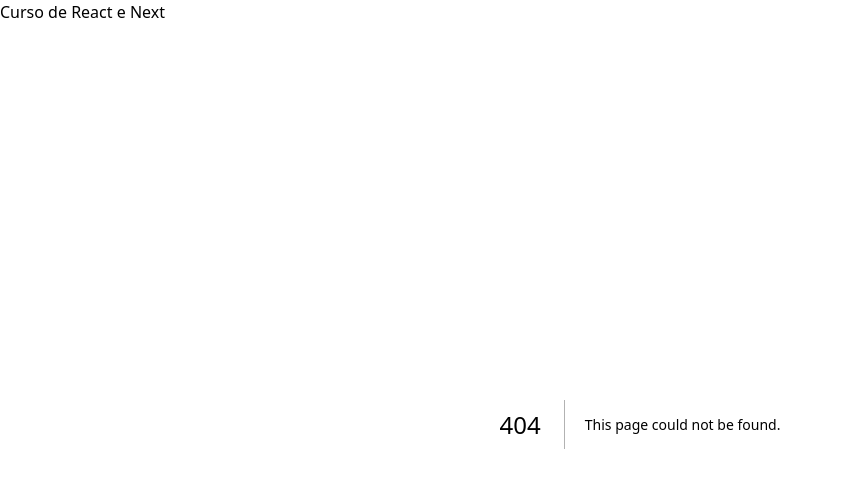
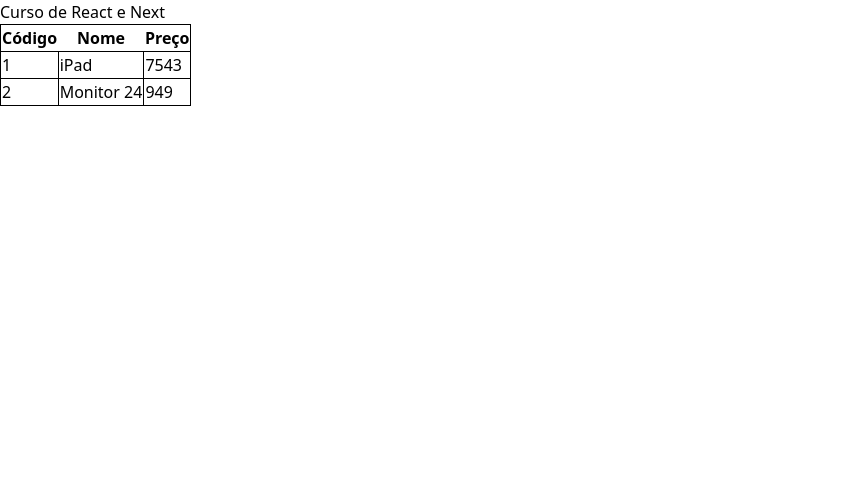
Before and after one commit to Davidjean23reis/lateste1, a Next.js app: page /render/repeticao2 in a window 1280 px wide. Before the commit this address had no page. Shown: the top 488 px of the page, without its empty margins (0-843 px from the left). Built offline with nearby package versions, Linux system fonts and the light colour scheme.

Commit message:
Repetição

```diff
--- /dev/null
+++ b/data/listaProduto.js
@@ -0,0 +1,6 @@
+import Produto from "../model/produto"
+
+export default [
+    new Produto(1, "iPad", 7543),
+    new Produto(2, "Monitor 24", 949)
+]
--- /dev/null
+++ b/model/produto.js
@@ -0,0 +1,20 @@
+export default class produto {
+    #id
+    #nome
+    #preco
+
+    constructor(id, nome, preco) {
+        this.#id = id
+        this.#nome = nome
+        this.#preco = preco
+    }
+    get id(){
+      return this.#id
+    }
+    get nome() {
+        return this.#nome
+    }
+    get preco(){
+        return this.#preco
+    }
+}
--- /dev/null
+++ b/src/pages/render/repeticao2.jsx
@@ -0,0 +1,36 @@
+import listaProdutos from "../../../data/listaProduto"
+
+export default function repeticao2() {
+    const comBorda = {
+        border: "1px solid black"
+    }
+    function renderizarLinhas() {
+        return listaProdutos.map(produto => {
+            return (
+                <tr key={produto.id}>
+                    <td style={comBorda} >{produto.id}</td>
+                    <td style={comBorda} >{produto.nome}</td>
+                    <td style={comBorda} >{produto.preco}</td>
+                </tr>
+            )
+        })
+    }
+
+    return (
+        <div>
+            <table style={comBorda}>
+                <thead>
+                    <tr>
+                        <th>Código</th>
+                        <th>Nome</th>
+                        <th>Preço</th>
+                    </tr>
+                </thead>
+                <tbody>
+                    {renderizarLinhas()}
+                </tbody>
+            </table>
+        </div>
+    )
+
+}
```
